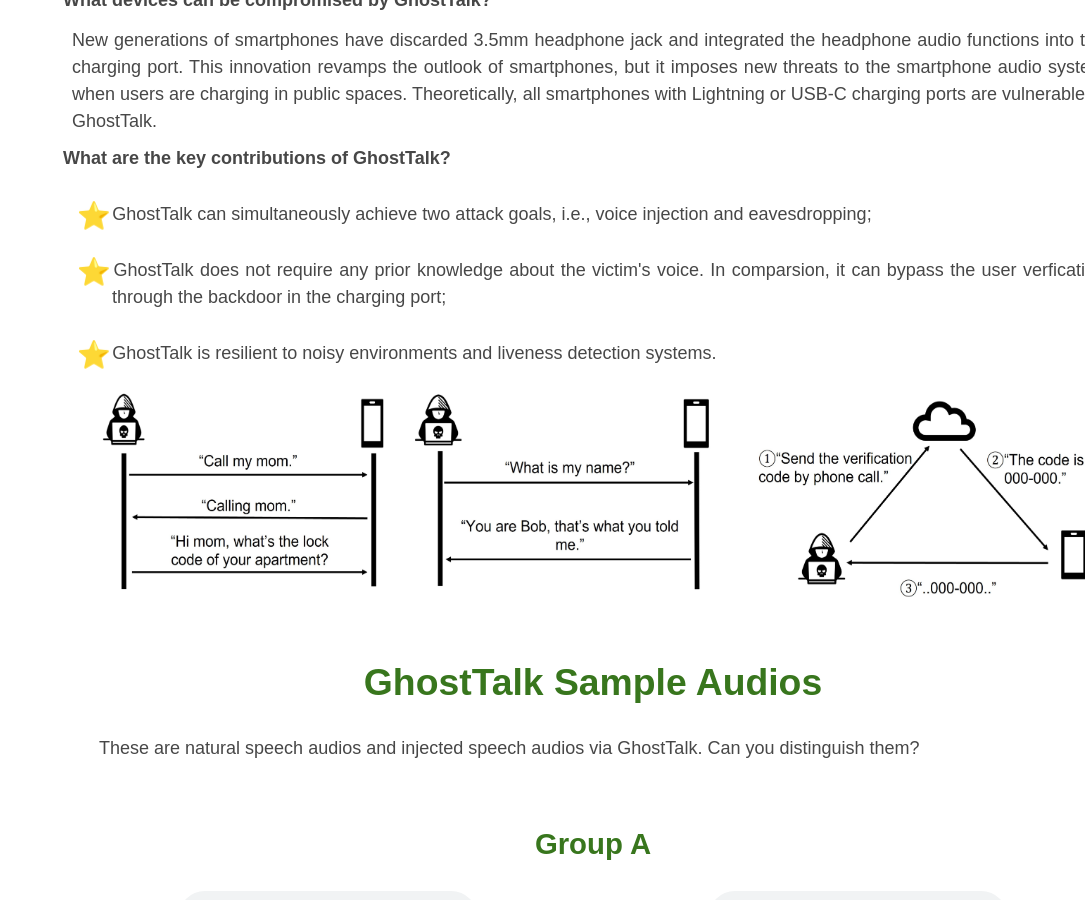
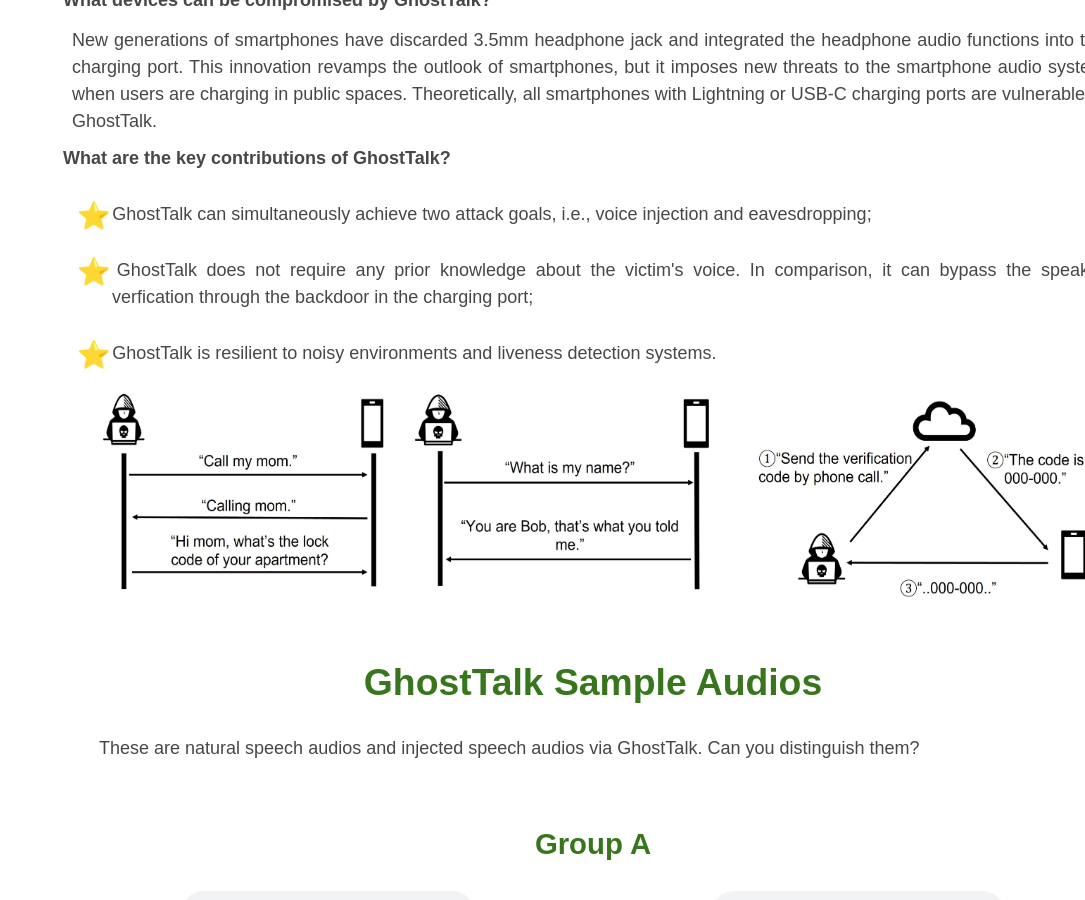
Before and after one commit to GhostTalkAttack/GhostTalkAttack.github.io, a Jekyll site: the page built from index.md, in a window 1280 px wide and 900 px high, scrolled down 661 px. Shown: the whole window, without its empty margins (195-1280 px from the left). Built offline with Jekyll 4.4.1, drawn with Linux system fonts in a browser that asks for light colours.

Commit message:
Update default.html

```diff
--- a/_layouts/default.html
+++ b/_layouts/default.html
@@ -54,7 +54,7 @@
 					<p class="answer">
 						<ul>
 								<li class="answer">   GhostTalk can simultaneously achieve two attack goals, i.e., voice injection and eavesdropping;</li>
-								<li class="answer">   GhostTalk does not require any prior knowledge about the victim's voice. In comparsion, it can bypass the user verfication through the backdoor in the charging port; </li>
+								<li class="answer">   GhostTalk does not require any prior knowledge about the victim's voice. In comparison, it can bypass the speaker verfication through the backdoor in the charging port; </li>
 								<li class="answer">   GhostTalk is resilient to noisy environments and liveness detection systems. </li>
 						</ul>
 
```
